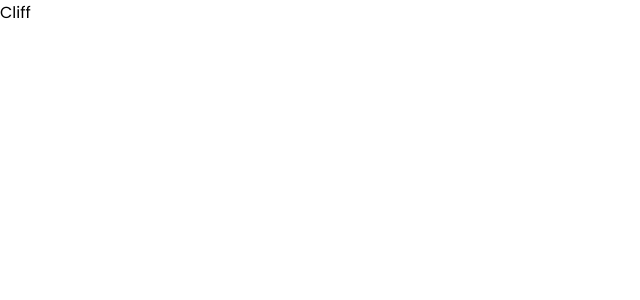
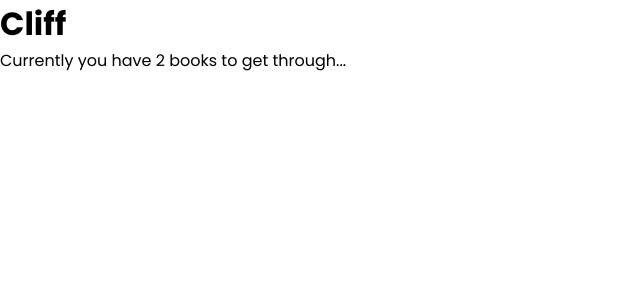
Before and after one commit to iamLolade/cliff, a React (Create React App) app: page / in a window 1280 px wide. Shown: the top 300 px of the page, without its empty margins (0-640 px from the left). Built offline with nearby package versions, Linux system fonts and the light colour scheme.

Commit message:
Updated Navbar component

```diff
--- a/src/components/Navbar.jsx
+++ b/src/components/Navbar.jsx
@@ -1,10 +1,13 @@
-import React, { Component } from "react";
+import React, { useContext } from "react";
 import { BookContext } from "../contexts/BookContext";
 
 const Navbar = () => {
+    const { books } = useContext(BookContext);
+
     return (
         <div className="nav">
-            <div className="title">Cliff</div>
+            <h1>Cliff</h1>
+            <p>Currently you have { books.length } { books.length === 1 ? `book` : `books`} to get through...</p>
         </div>
      );
 }
```
